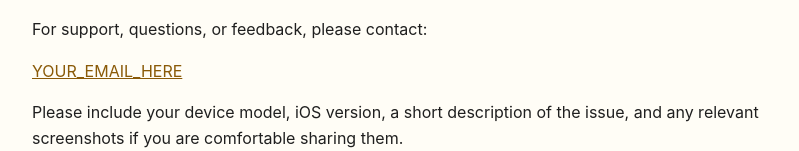
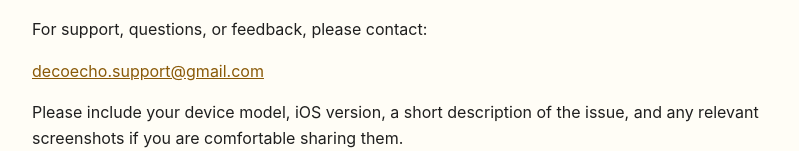
Before and after one commit to mjguflaw/lumavault, a plain HTML site: page support/index.html in a window 1280 px wide. Shown: the part 292-443 px from the top of the page, without its empty margins (228-1027 px from the left). Drawn offline with Linux system fonts and the light colour scheme.

Commit message:
Update support email

```diff
--- a/support/index.html
+++ b/support/index.html
@@ -33,7 +33,7 @@
 
   <p>For support, questions, or feedback, please contact:</p>
 
-  <p><a href="mailto:YOUR_EMAIL_HERE">YOUR_EMAIL_HERE</a></p>
+<p><a href="mailto:decoecho.support@gmail.com">decoecho.support@gmail.com</a></p>
 
   <p>Please include your device model, iOS version, a short description of the issue, and any relevant screenshots if you are comfortable sharing them.</p>
 
```
